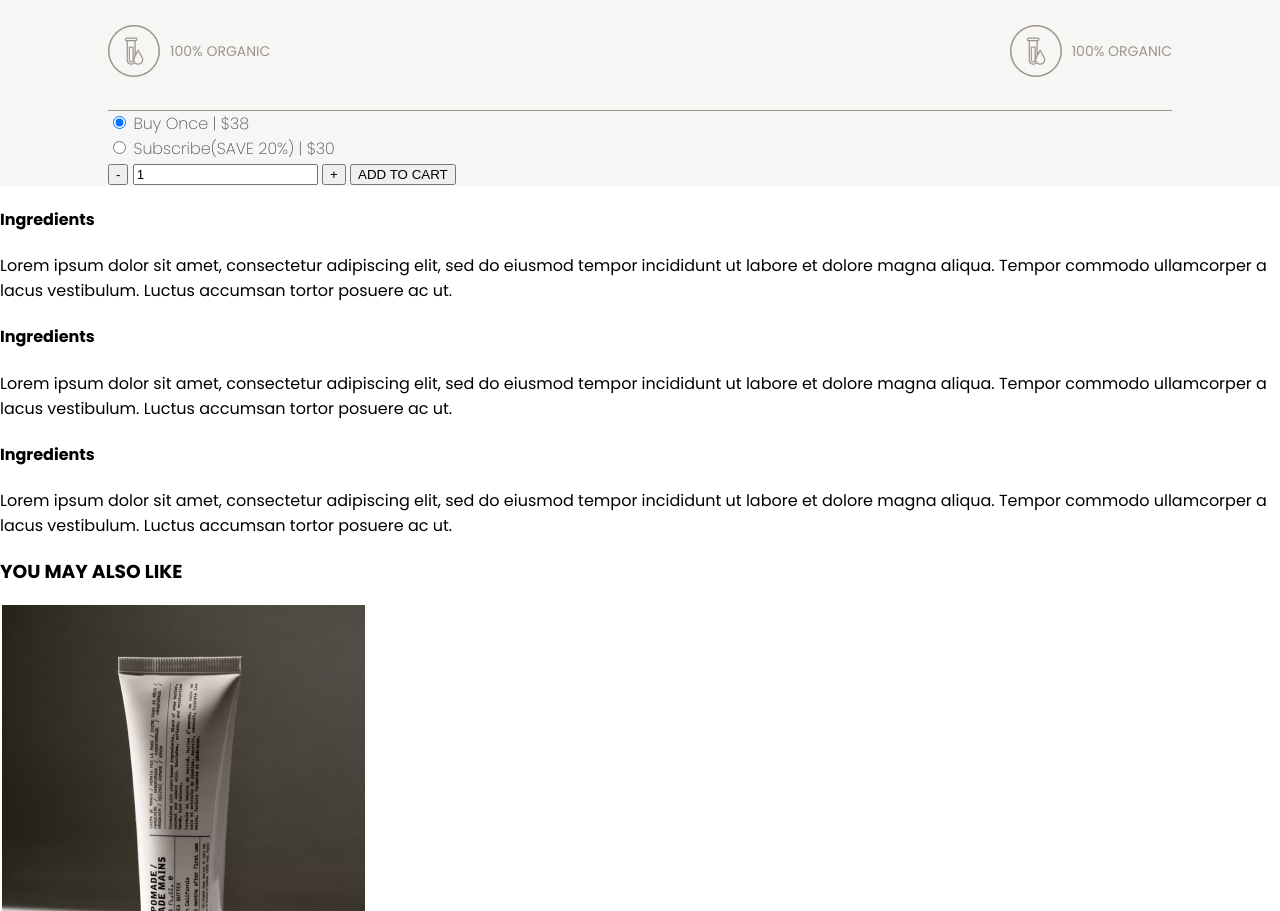
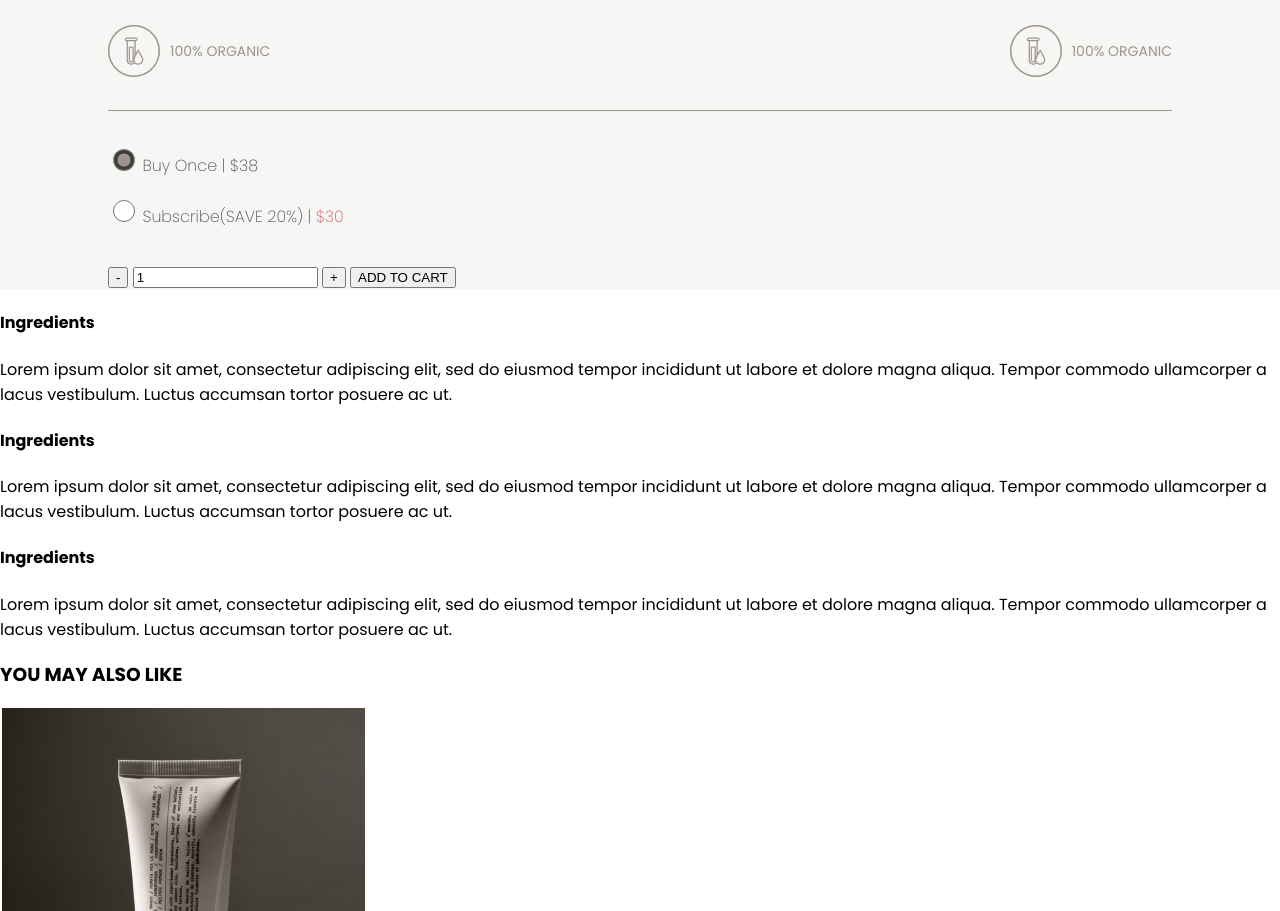
Before and after one commit to dragan002/Boca-Obsi, a plain HTML site: page index.html in a window 1280 px wide. Shown: the part 1466-2377 px from the top of the page. Drawn offline with Linux system fonts and the light colour scheme.

Commit message:
Working on input

```diff
--- a/index.html
+++ b/index.html
@@ -106,7 +106,7 @@
                 </div>
                 <div class="product__option">
                     <input type="radio"name="purchase-option" value="subscribe">
-                    <label for="subscribe" class="circle-label">Subscribe(SAVE 20%) | $30</label>
+                    <label for="subscribe" class="circle-label">Subscribe(SAVE 20%) | <span>$30</span></label>
                 </div>
             </div>
 
--- a/stylesheet/style.css
+++ b/stylesheet/style.css
@@ -143,3 +143,23 @@ body {
     color: #4d4d4d;
     font-weight: 200;
 }
+.product__option input {
+    accent-color: #9f938b;
+    width: 22px;
+    height: 22px;
+}
+.product__option span {
+    color: #d35d5d;
+}
+
+.product__purchase-options {
+    display: grid;
+    grid-template-rows: 1fr 2fr 2fr 1fr;
+    gap: 1.2em;
+}
+.product__purchase-options > :first-child {
+    grid-row: 2;
+}
+.product__purchase-options > :last-child {
+    grid-row: 3;
+}
```
